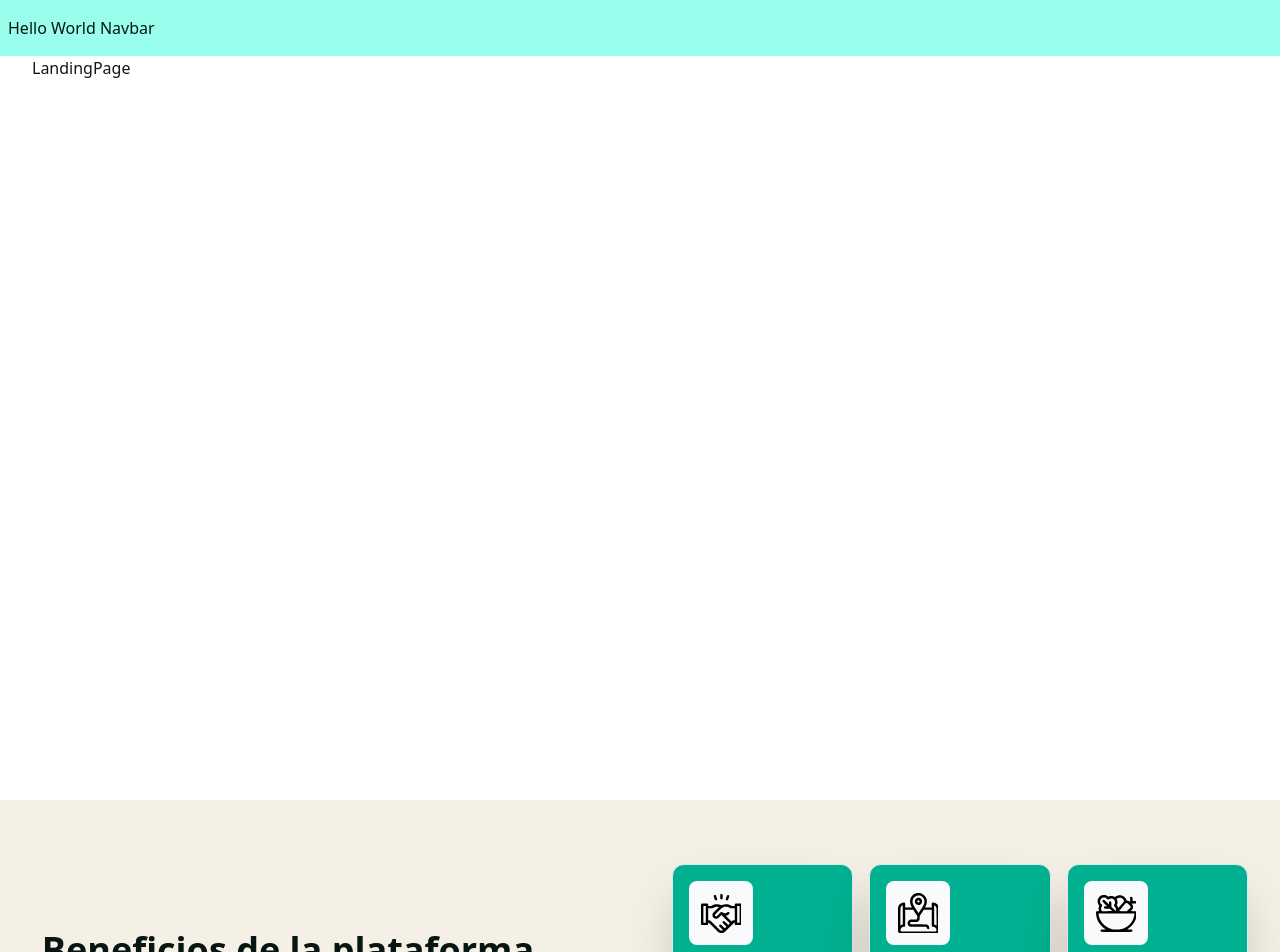
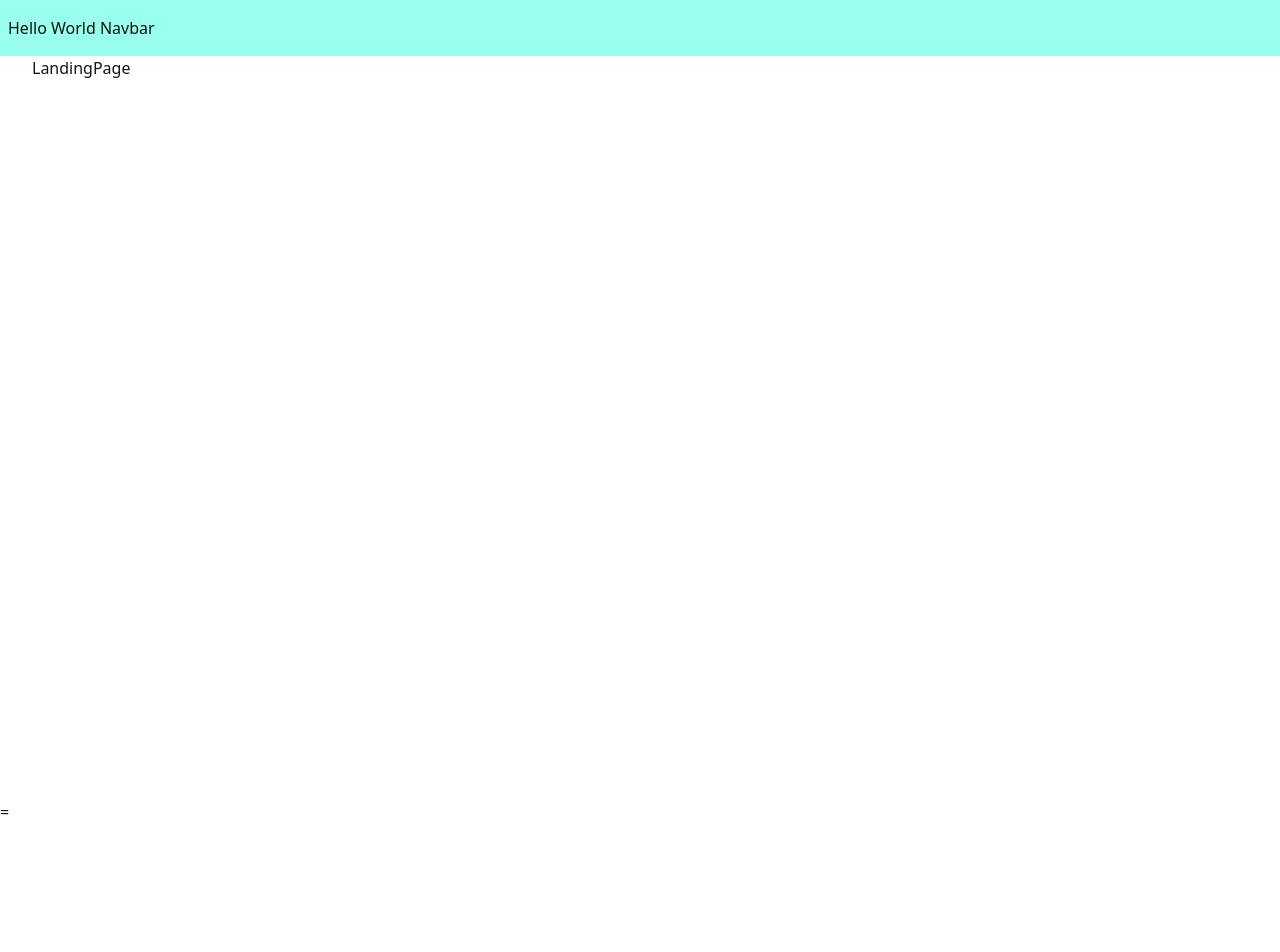
Before and after one commit to trotapp/trotapp-web, a React (Vite) app: page / in a window 1280 px wide. Shown: the top 952 px of the page. After the commit the page ends 824 px from the top, so only its background shows below. Built offline with nearby package versions, Linux system fonts and the light colour scheme; no server answers.

Commit message:
ultimo commit

```diff
--- a/src/main.tsx
+++ b/src/main.tsx
@@ -3,11 +3,9 @@ import { createRoot } from 'react-dom/client';
 import App from './App.tsx';
 import './index.css';
 import './infrastructure/config/i18next';
-import Benefits from '../src/presentation/components/Benefits.tsx';
 
 createRoot(document.getElementById('root')!).render(
   <StrictMode>
     <App />
-    <Benefits />
-  </StrictMode>
+=  </StrictMode>
 );
```
